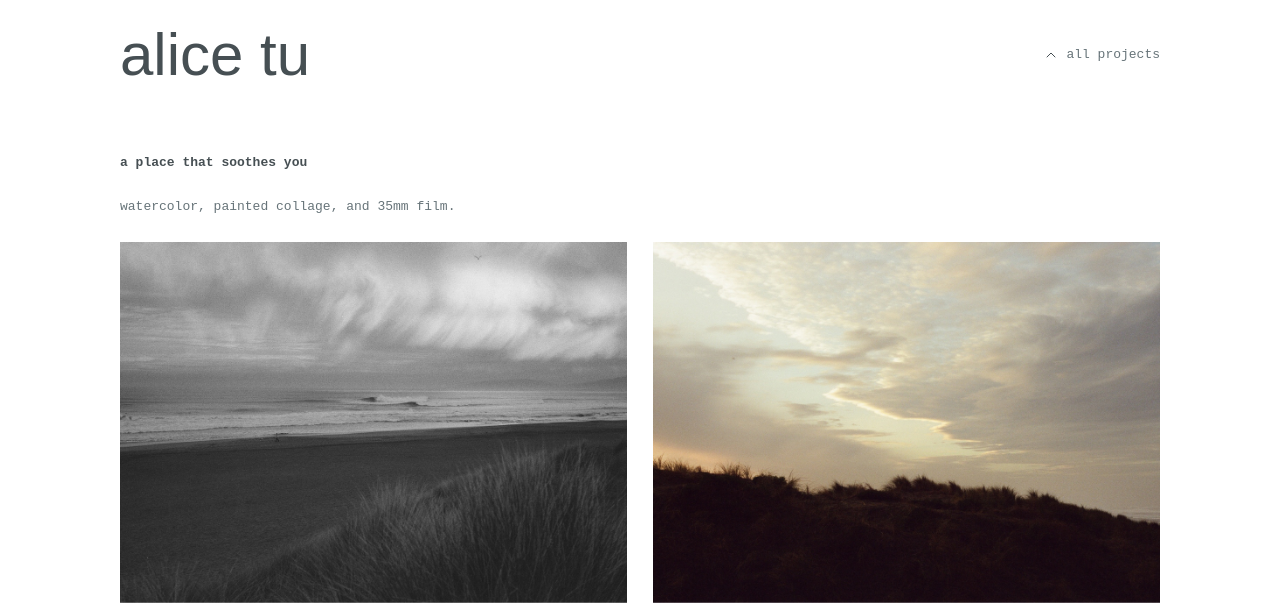
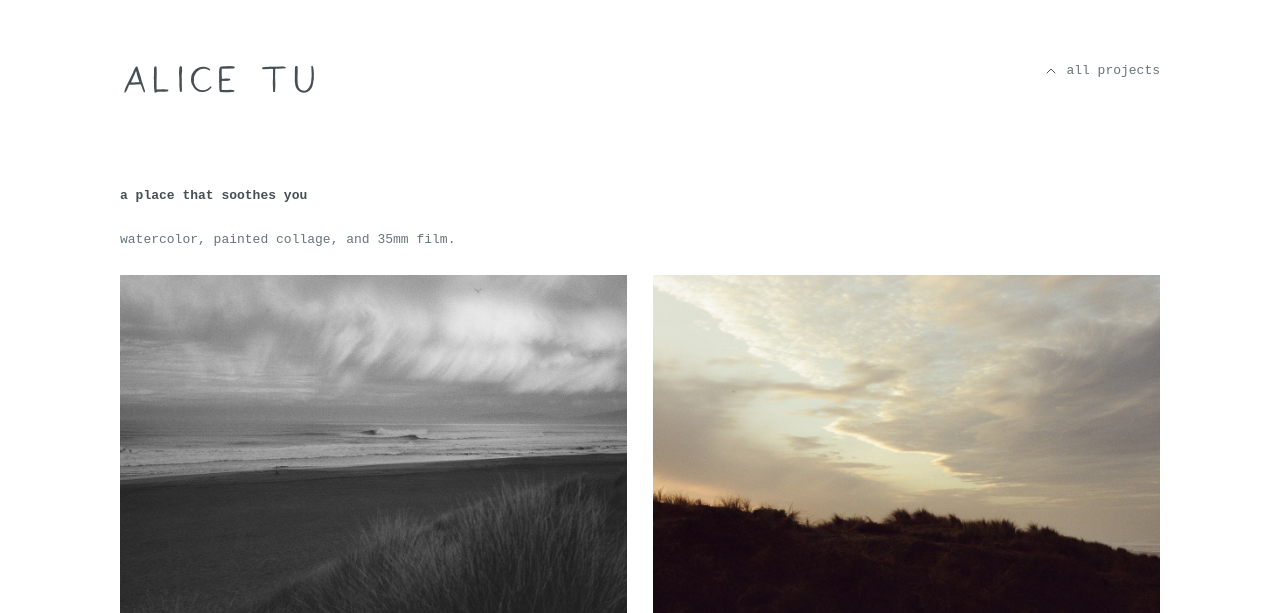
Before and after one commit to a2tu/art, a plain HTML site: page a-place-that-soothes-you.html in a window 1280 px wide. Shown: the top 613 px of the page. Drawn offline with Linux system fonts and the light colour scheme; a web font is replaced by a local one.

Commit message:
update font
california dreamer sans

```diff
--- a/CSS/styles.css
+++ b/CSS/styles.css
@@ -44,7 +44,8 @@ header{
 	justify-content: space-between;
 }
 .title a{
-	font-family: 'California Dreamer Sans', sans-serif;
+	font-family: 'California Dreamer Sans', 'Sometype mono', sans-serif;
+	font-weight: 400;
 	color:#464F53;
 	font-size: 60px;
 }
--- a/a-place-that-soothes-you.html
+++ b/a-place-that-soothes-you.html
@@ -9,6 +9,13 @@
   <link href="https://fonts.googleapis.com/css?family=Sometype+Mono:wght@400;500&display=swap" rel="stylesheet">
   <link rel="shortcut icon" href="images/favicon.ico" type="image/x-icon">
 </head>
+
+<style>
+  @font-face{
+    font-family: "California Dreamer Sans";
+    src: url(CaliforniaDreamerSans.otf);
+  }
+</style>
 
 
 <body>
```
Also changed, not shown: about.html (+7 -0 lines), can-collection.html (+7 -0 lines), in-the-dunes.html (+7 -0 lines), index.html (+7 -0 lines), vol-1-pick-up-your-trash.html (+7 -0 lines), vol-2-enter-at-your-own-risk.html (+7 -0 lines), CaliforniaDreamerSans.otf (added).
